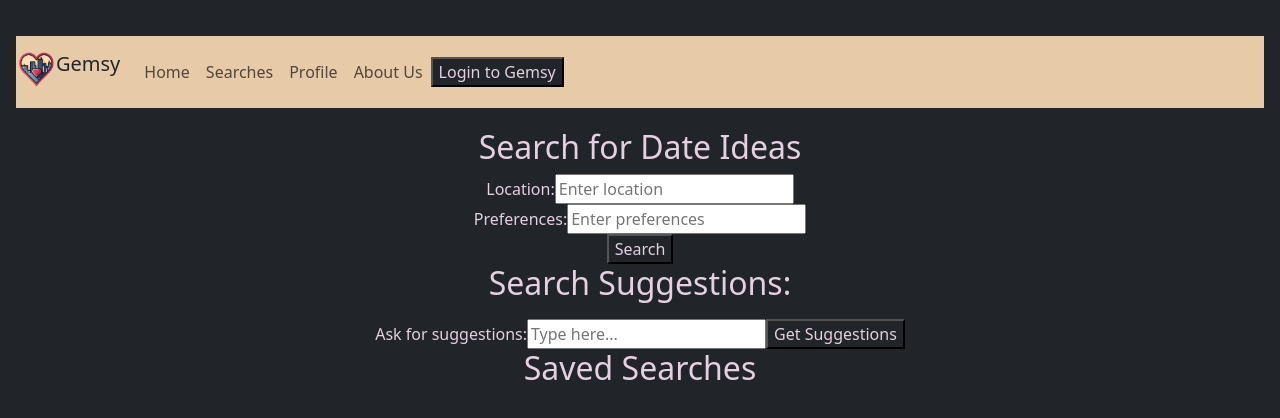
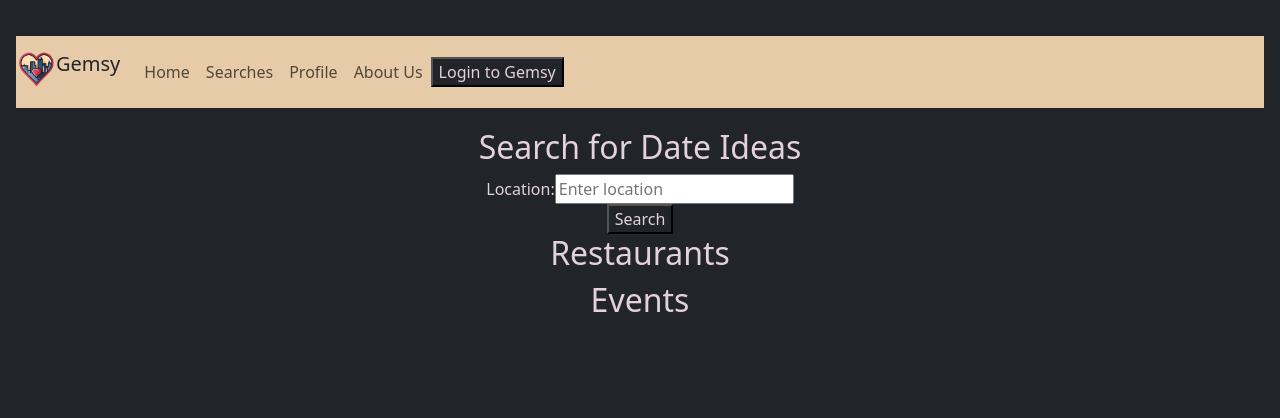
Before and after one commit to 301-Team-2/gemsy, a React (Vite) app: page / in a window 1280 px wide. Shown: the top 418 px of the page. Built offline with nearby package versions, Linux system fonts and the light colour scheme.

Commit message:
able to get data from backend

```diff
--- a/package.json
+++ b/package.json
@@ -15,6 +15,7 @@
     "bootstrap": "^5.3.1",
     "mongoose": "^7.5.0",
     "openai": "^4.4.0",
+    "prop-types": "^15.8.1",
     "react": "^18.2.0",
     "react-bootstrap": "^2.8.0",
     "react-dom": "^18.2.0",
--- a/src/App.css
+++ b/src/App.css
@@ -30,6 +30,11 @@ h1 {
   margin-top: 20px;
   font-size: 36px;
   margin-bottom: 5px;
+}
+
+nav-item {
+  display: flex;
+  flex-direction: row;
 }
 
 
@@ -73,6 +78,18 @@ img.gemsy-logo {
   height: 40px;
 }
 
+.restaurant-img {
+  width: 300px;
+  height: 300px;
+  align-self: center;
+}
+
+.event-img {
+  width: 300px;
+  height: 300px;
+  align-self: center;
+}
+
 button {
   background-color: rgb(33, 37, 41);
   color: #e3d0e0;
--- a/src/App.jsx
+++ b/src/App.jsx
@@ -9,6 +9,7 @@ import {
 import SearchDates from './components/SearchDates';
 import Profile from './components/Profile';
 import About from './components/About';
+import { LocationProvider } from "./components/LocationContext"; // Use relative import
 
 class App extends React.Component {
   render() {
@@ -16,6 +17,7 @@ class App extends React.Component {
       <>
         <Router>
           <Header />
+          <LocationProvider> {/* Wrap your Router with LocationProvider */}
             <Routes>
               <Route
                 exact path="/"
@@ -30,6 +32,7 @@ class App extends React.Component {
                 element={<About />}
               />
             </Routes>
+          </LocationProvider>
         </Router>
       </>
     )
--- /dev/null
+++ b/src/components/LocationContext.jsx
@@ -0,0 +1,38 @@
+import React, { createContext, useContext, useState } from 'react';
+import PropTypes from 'prop-types';
+
+const LocationContext = createContext();
+
+export function useLocationContext() {
+  return useContext(LocationContext);
+}
+
+export function LocationProvider({ children }) {
+  const [savedLocations, setSavedLocations] = useState([]);
+
+  const addLocation = (location) => {
+    setSavedLocations([...savedLocations, location]);
+  };
+
+  const removeLocation = (index) => {
+    const updatedLocations = [...savedLocations];
+    updatedLocations.splice(index, 1);
+    setSavedLocations(updatedLocations);
+  };
+
+  return (
+    <LocationContext.Provider
+      value={{
+        savedLocations,
+        addLocation,
+        removeLocation,
+      }}
+    >
+      {children}
+    </LocationContext.Provider>
+  );
+}
+
+LocationProvider.propTypes = {
+  children: PropTypes.node.isRequired,
+};
--- a/src/components/Profile.jsx
+++ b/src/components/Profile.jsx
@@ -1,11 +1,19 @@
+import React from 'react';
 import { useAuth0 } from "@auth0/auth0-react";
+import { useLocationContext } from "./LocationContext"; // Use relative import
+
 
 function Profile() {
   const { user, isAuthenticated } = useAuth0();
+  const { savedLocations, removeLocation } = useLocationContext();
 
   if (!isAuthenticated) {
     return <div>Please log in to view your profile.</div>;
   }
+
+  const handleRemoveLocation = (index) => {
+    removeLocation(index); // Use the removeLocation function from the context
+  };
 
   if (!user) {
     return <div>Loading...</div>;
@@ -17,6 +25,16 @@ function Profile() {
       <img src={user.picture} alt={user.name} />
       <p>Name: {user.name}</p>
       <p>Email: {user.email}</p>
+
+      <h3>Saved Locations</h3>
+      <ul>
+        {savedLocations.map((location, index) => (
+          <li key={index}>
+            {location}
+            <button onClick={() => handleRemoveLocation(index)}>Remove</button>
+          </li>
+        ))}
+      </ul>
     </div>
   );
 }
--- a/src/components/SearchDates.jsx
+++ b/src/components/SearchDates.jsx
@@ -1,89 +1,51 @@
-import React, { useState, useEffect } from 'react';
+import React, { useState } from 'react';
 import axios from 'axios';
+import { useLocationContext } from "./LocationContext"; // Use relative import
+
 
 function SearchDates() {
   // State for search form inputs
-  const [searchFormData, setSearchFormData] = useState({ location: '', preferences: '' });
+  const [searchFormData, setSearchFormData] = useState({ location: '' });
 
   // State for search results
-  const [searchResults, setSearchResults] = useState([]);
+  const [restaurantResults, setRestaurantResults] = useState([]);
+  const [eventResults, setEventResults] = useState([]);
 
-  // State for selected date idea details
-  const [selectedDateIdea, setSelectedDateIdea] = useState(null);
-
-  // State for saved searches
-  const [savedSearches, setSavedSearches] = useState([]);
-
-  // State for search suggestions
-  const [searchSuggestions, setSearchSuggestions] = useState([]);
-
-  // State for user prompts
-  const [prompt, setPrompt] = useState('');
+  // Access the addLocation function from the context
+  const { addLocation } = useLocationContext();
 
   // Function to handle search form submission
   const handleSearch = async () => {
     try {
-      const apiUrl = `${import.meta.env.VITE_BACKEND_URL}/events`;
-      // Placeholder for API call to search for date ideas based on searchFormData
-      // Replace with actual API call
-      const apiResponse = await fetch(apiUrl, {
-        method: 'POST',
-        body: JSON.stringify(searchFormData),
-        headers: {
-          'Content-Type': 'application/json',
-        },
-      });
+      const restaurantApiUrl = `${import.meta.env.VITE_BACKEND_URL}/restaurants`;
+      const eventApiUrl = `${import.meta.env.VITE_BACKEND_URL}/events`; // Use the endpoint for events
 
-      const data = await apiResponse.json();
-      setSearchResults(data.results);
+      const [restaurantResponse, eventResponse] = await Promise.all([
+        axios.get(restaurantApiUrl, {
+          params: {
+            searchQuery: searchFormData.location,
+          },
+        }),
+        axios.get(eventApiUrl, {
+          params: {
+            searchQuery: searchFormData.location,
+          },
+        }),
+      ]);
+
+      const restaurantData = restaurantResponse.data;
+      const eventData = eventResponse.data;
+
+      setRestaurantResults(restaurantData);
+      setEventResults(eventData);
     } catch (error) {
       console.error('Error:', error);
     }
   };
 
-  // Function to handle selecting a date idea
-  const handleSelectDateIdea = (dateIdea) => {
-    setSelectedDateIdea(dateIdea);
-  };
-
-  // Function to save a search
-  const handleSaveSearch = () => {
-    setSavedSearches([...savedSearches, searchFormData]);
-  };
-
-  // Function to call the backend API for Yelp suggestions
-  const getAIRecommendations = async (userPrompt) => {
-    try {
-      const openaiApiKey = import.meta.env.OPENAI_API_KEY;
-
-      // Make a request to your backend API endpoint
-      const response = await axios.get(`${import.meta.env.VITE_BACKEND_URL}/yelp-businesses`, {
-        params: {
-          location: searchFormData.location,
-          term: userPrompt, // Pass the user's input as the search term
-        },
-        headers: {
-          'Authorization': `Bearer ${openaiApiKey}`,
-        },
-      });
-
-      const suggestions = response.data;
-      setSearchSuggestions(suggestions);
-    } catch (error) {
-      console.error('Error:', error);
-      setSearchSuggestions([]);
-    }
-  };
-
-  // Function to handle generating suggestions based on user prompts
-  const handlePromptSubmit = async () => {
-    try {
-      if (prompt.trim() !== '') {
-        await getAIRecommendations(prompt);
-      }
-    } catch (error) {
-      console.error('Error:', error);
-    }
+  // Function to handle saving a location
+  const handleSaveLocation = (location) => {
+    addLocation(location); // Use the addLocation function from the context
   };
 
   return (
@@ -95,69 +57,38 @@ function SearchDates() {
           type="text"
           placeholder="Enter location"
           value={searchFormData.location}
-          onChange={(e) => setSearchFormData({ ...searchFormData, location: e.target.value })}
+          onChange={(e) => setSearchFormData({ location: e.target.value })}
         />
       </div>
-      <div>
-        <label>Preferences:</label>
-        <input
-          type="text"
-          placeholder="Enter preferences"
-          value={searchFormData.preferences}
-          onChange={(e) => setSearchFormData({ ...searchFormData, preferences: e.target.value })}
-        />
-      </div>
+
       <button onClick={handleSearch}>Search</button>
 
       <div>
-        {/* Display search results */}
-        {searchResults.map((dateIdea) => (
-          <div key={dateIdea.id}>
-            <h3>{dateIdea.title}</h3>
-            <p>{dateIdea.description}</p>
-            <button onClick={() => handleSelectDateIdea(dateIdea)}>View Details</button>
+        {/* Display restaurant search results */}
+        <h2>Restaurants</h2>
+        {restaurantResults.map((restaurant, index) => (
+          <div key={index}>
+            <h3><a href={restaurant.url} target="_blank" rel="noopener noreferrer">{restaurant.name}</a></h3>
+            <img src={restaurant.image_url} className="restaurant-img" alt="restaurant-img" />
+            <p>Rating: {restaurant.rating}</p>
+            <p>Price: {restaurant.price}</p>
+            <p>Location:{restaurant.location}</p>
+            <button onClick={() => handleSaveLocation(restaurant.location)}>Save Location</button>
           </div>
         ))}
       </div>
 
-      {selectedDateIdea && (
-        <div>
-          {/* Display selected date idea details */}
-          <h2>Date Idea Details</h2>
-          <h3>{selectedDateIdea.title}</h3>
-          <p>{selectedDateIdea.description}</p>
-          <button onClick={handleSaveSearch}>Save Search</button>
-        </div>
-      )}
-
       <div>
-        <h2>Search Suggestions:</h2>
-        <ul>
-          {searchSuggestions.map((suggestion, index) => (
-            <li key={index}>{suggestion}</li>
-          ))}
-        </ul>
-      </div>
-
-      {/* Prompt input and button */}
-      <div>
-        <label>Ask for suggestions:</label>
-        <input
-          type="text"
-          placeholder="Type here..."
-          value={prompt}
-          onChange={(e) => setPrompt(e.target.value)}
-        />
-        <button onClick={handlePromptSubmit}>Get Suggestions</button>
-      </div>
-
-      <div>
-        {/* Display saved searches */}
-        <h2>Saved Searches</h2>
-        {savedSearches.map((search, index) => (
+        {/* Display event search results */}
+        <h2>Events</h2>
+        {eventResults.map((event, index) => (
           <div key={index}>
-            <p>Location: {search.location}</p>
-            <p>Preferences: {search.preferences}</p>
+            <h3><a href={event.event_site_url} target="_blank" rel="noopener noreferrer">{event.name}</a></h3>
+            <img src={event.image_url} className="event-img" alt="event-img" />
+            <p>Description: {event.description}</p>
+            <p>Start Time: {event.time_start}</p>
+            <p>End Time: {event.time_end}</p>
+            <button onClick={() => handleSaveLocation(event.location)}>Save Location</button>
           </div>
         ))}
       </div>
```
Also changed, not shown: src/components/auth/AuthButtons.jsx (+10 -0 lines), 1 other file (tests, documents, lock files or other folders). Lines whose indentation alone changed are shown as unchanged.
